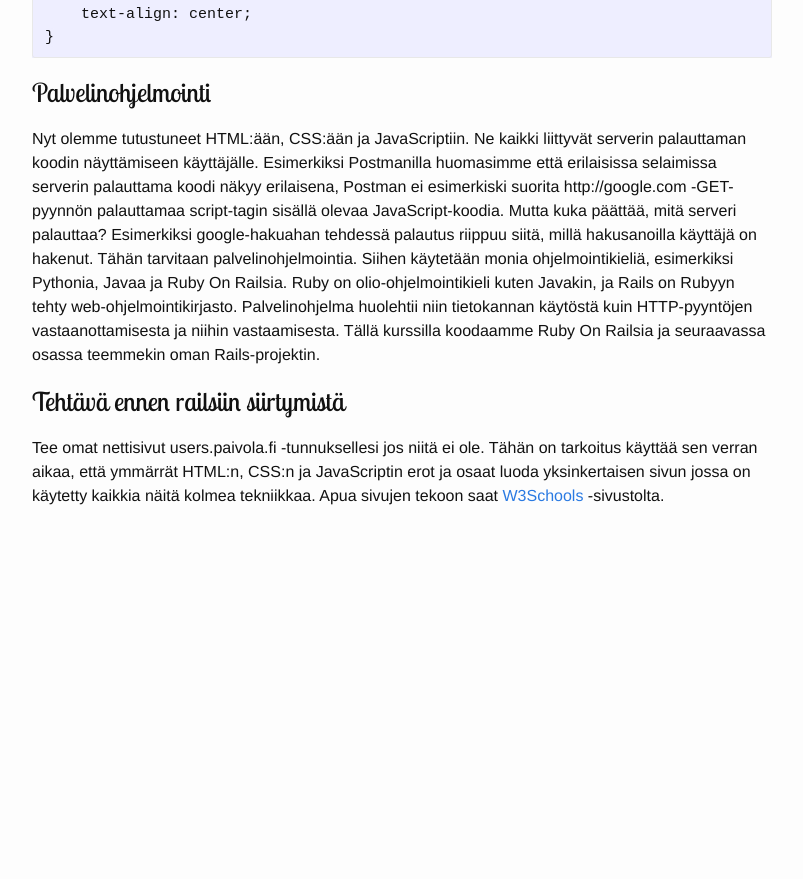
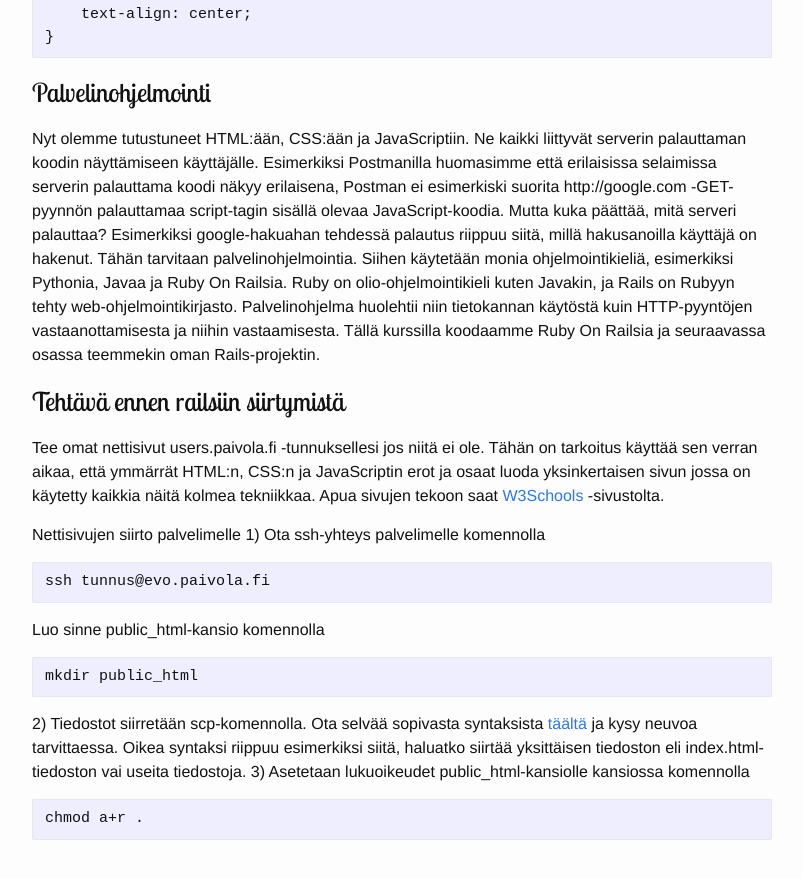
Before and after one commit to viderizer/pvl-rails.github.io, a Jekyll site: the page built from _pages/osa1.md, in a window 1280 px wide and 900 px high, scrolled down 1635 px. Shown: the top 879 px of the window, without its empty margins (238-1041 px from the left). Built offline with Jekyll 4.4.1, drawn with Linux system fonts in a browser that asks for light colours; before the commit the page ends 2203 px from its top, so only the background shows below that.

Commit message:
Update osa1.md

```diff
--- a/_pages/osa1.md
+++ b/_pages/osa1.md
@@ -105,3 +105,17 @@ ole. Tähän on tarkoitus käyttää sen verran aikaa, että ymmärrät
 HTML:n, CSS:n ja JavaScriptin erot ja osaat luoda yksinkertaisen sivun
 jossa on käytetty kaikkia näitä kolmea tekniikkaa. Apua sivujen tekoon
 saat [W3Schools](http://www.w3schools.com/) -sivustolta.
+
+Nettisivujen siirto palvelimelle
+1) Ota ssh-yhteys palvelimelle komennolla
+
+    ssh tunnus@evo.paivola.fi
+
+Luo sinne public_html-kansio komennolla
+
+    mkdir public_html
+
+2) Tiedostot siirretään scp-komennolla. Ota selvää sopivasta syntaksista [täältä](http://www.hypexr.org/linux_scp_help.php) ja kysy neuvoa tarvittaessa. Oikea syntaksi riippuu esimerkiksi siitä, haluatko siirtää yksittäisen tiedoston eli index.html-tiedoston vai useita tiedostoja.
+3) Asetetaan lukuoikeudet public_html-kansiolle kansiossa komennolla
+
+    chmod a+r .
```
